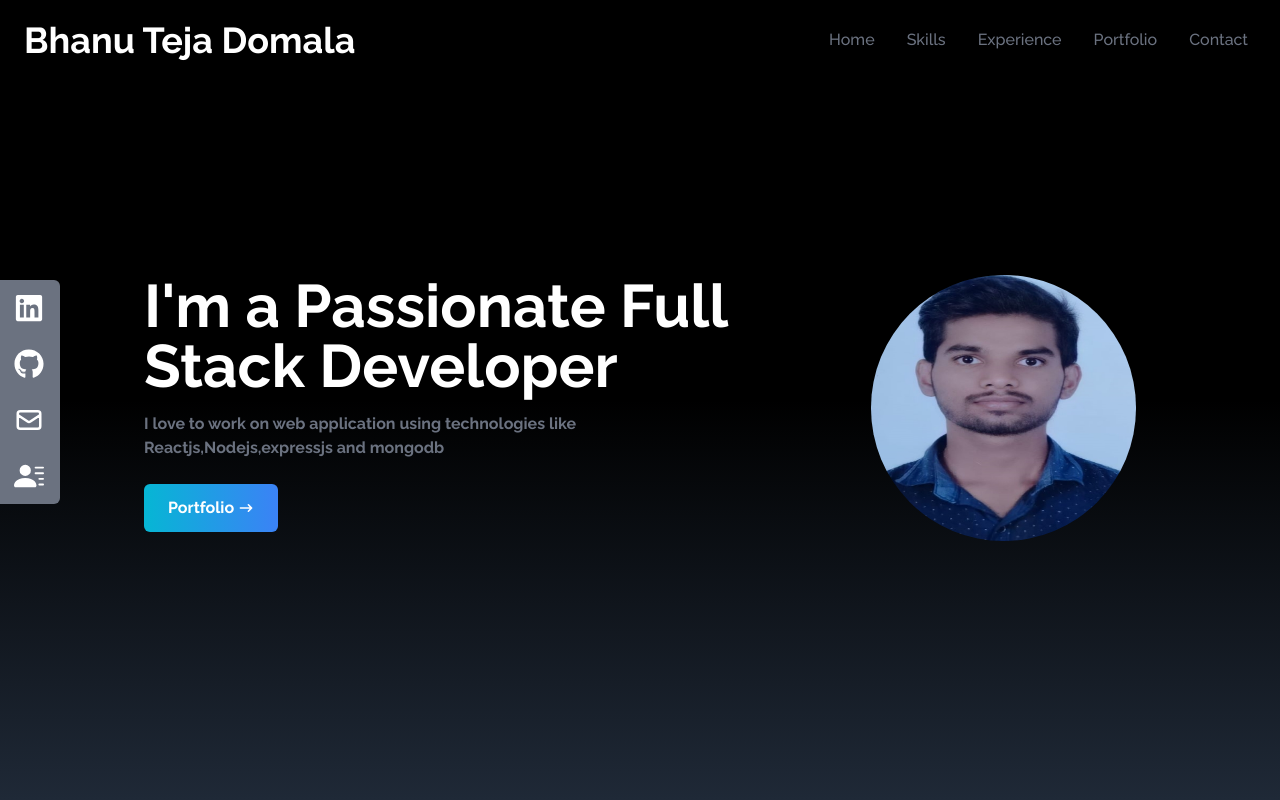
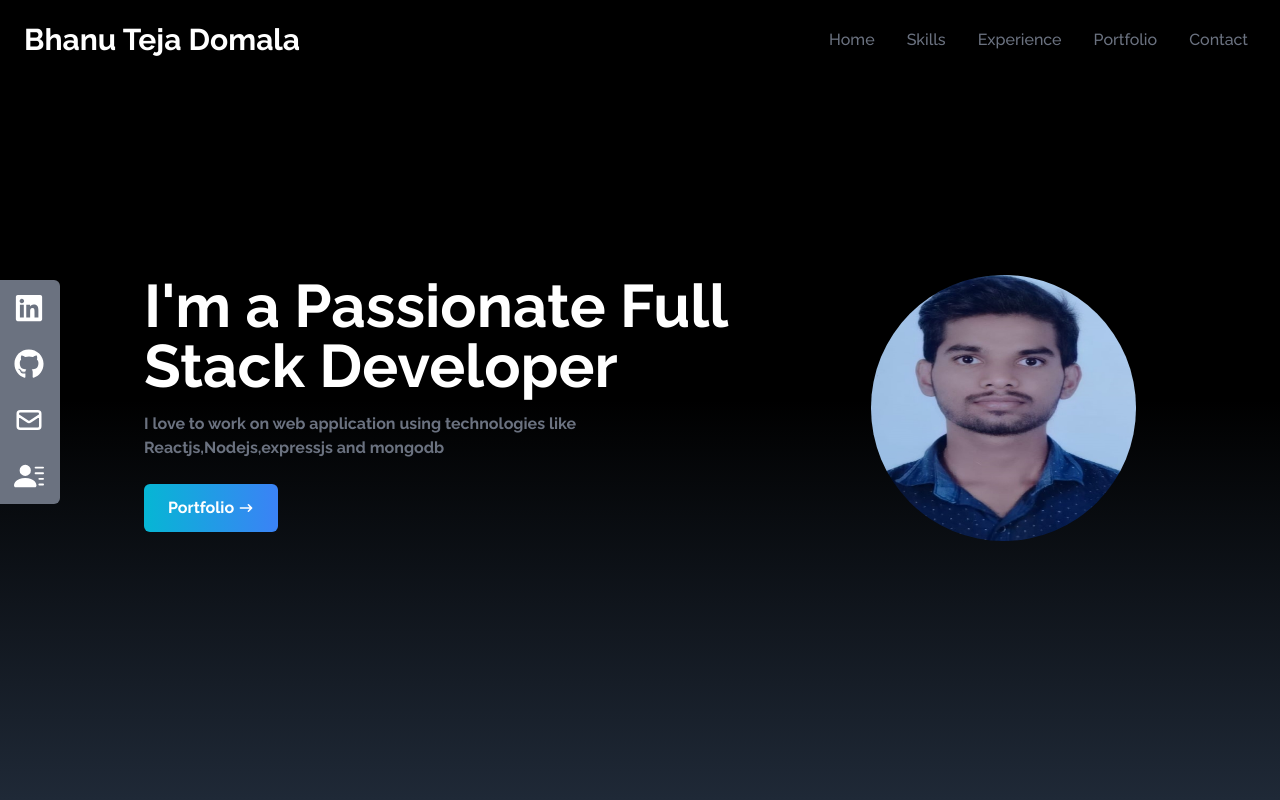
Before and after one commit to Bhanutejadomala/bhanutejadomala-portfolio, a React (Create React App) app: page / in a window 1280 px wide. Shown: the top 800 px of the page. Built offline with nearby package versions, Linux system fonts and the light colour scheme.

Commit message:
modified Navbar

```diff
--- a/src/components/NavBar.jsx
+++ b/src/components/NavBar.jsx
@@ -29,9 +29,9 @@ const NavBar = () => {
   ];
 
   return (
-    <div className="flex justify-between items-center w-full h-20 px-4 bg-black text-white fixed">
+    <div className="flex justify-between items-center w-full h-20 px-4 bg-black text-white fixed z-10">
       <div>
-        <h1 className="text-4xl font-signature ml-2">Bhanu Teja Domala</h1>
+        <h1 className="text-2xl sm:text-3xl font-signature ml-2">Bhanu Teja Domala</h1>
       </div>
 
       <ul className="hidden md:flex">
```
